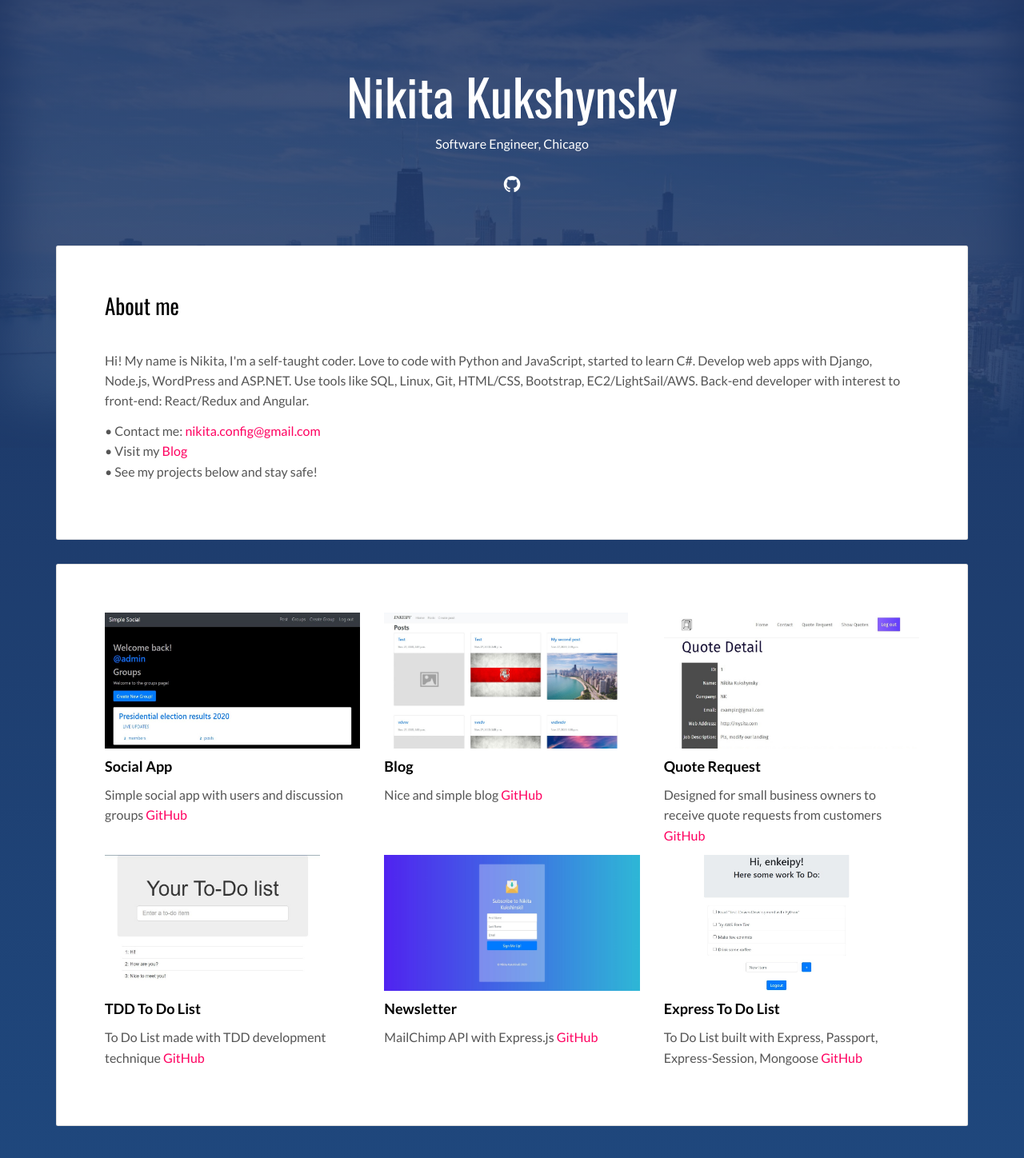
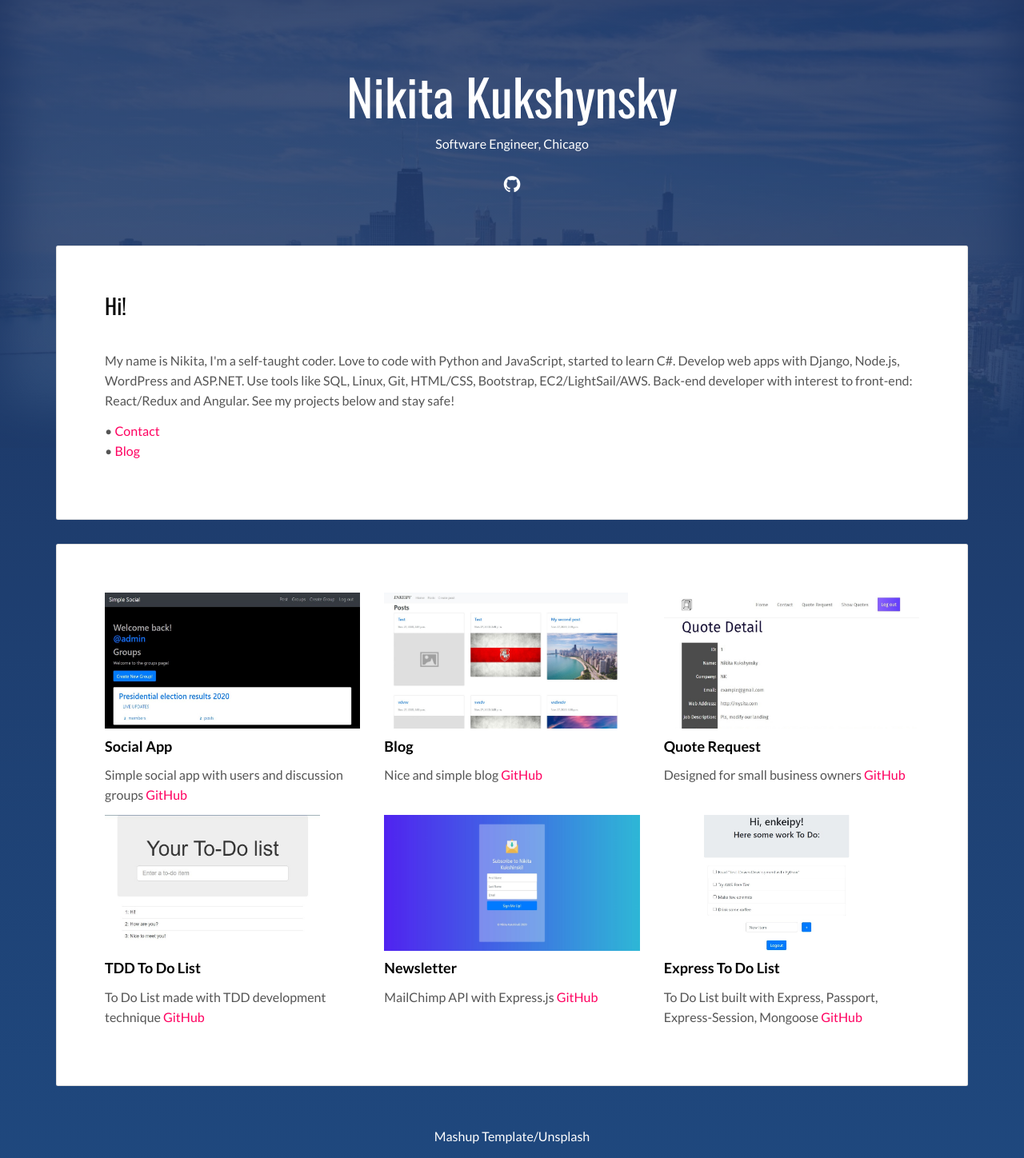
Before and after one commit to enkeipy/flask-portfo, a Flask app: page / in a window 1280 px wide. Shown: the top 1448 px of the page at 80% size. Run offline with Flask 2, Linux system fonts and the light colour scheme; some libraries are stand-ins or nearby versions.

Commit message:
New description 2

```diff
--- a/templates/index.html
+++ b/templates/index.html
@@ -66,18 +66,17 @@
 
           <div class="card">
             <div class="card-block">
-              <h2>About me</h2>
+              <h2>Hi!</h2>
               <div class="row">
                 <div class="col-md-12">
                   <p>
-Hi! My name is Nikita, I'm a self-taught coder. Love to code with Python and JavaScript, started to learn C#.
+My name is Nikita, I'm a self-taught coder. Love to code with Python and JavaScript, started to learn C#.
 Develop web apps with Django, Node.js, WordPress and ASP.NET. Use tools like SQL, Linux, Git, HTML/CSS, Bootstrap, EC2/LightSail/AWS.
-Back-end developer with interest to front-end: React/Redux and Angular.
+Back-end developer with interest to front-end: React/Redux and Angular. See my projects below and stay safe!
                   </p>
                   <p>
-                    • Contact me: <a href="mailto: nikita.config@gmail.com">nikita.config@gmail.com</a></br>
-                    • Visit my <a href="https://blog.enkeipy.com/" target="_blank">Blog</a></br>
-                    • See my projects below and stay safe!
+                    • <a href="mailto: nikita.config@gmail.com">Contact</a></br>
+                    • <a href="https://blog.enkeipy.com/" target="_blank">Blog</a></br>
                   </p>
                 </div>
               </div>
@@ -111,7 +110,7 @@ Back-end developer with interest to front-end: React/Redux and Angular.
                       src="./static/assets/images/quotes.jpg" class="img-responsive portfo" alt="">
                     <h3 class="h5">Quote Request</h3>
                   </a>
-                  <p>Designed for small business owners to receive quote requests from customers <a target="_blank"
+                  <p>Designed for small business owners <a target="_blank"
                       href="https://github.com/enkeipy/django_quote_request">GitHub</a></p>
                 </div>
 
```
